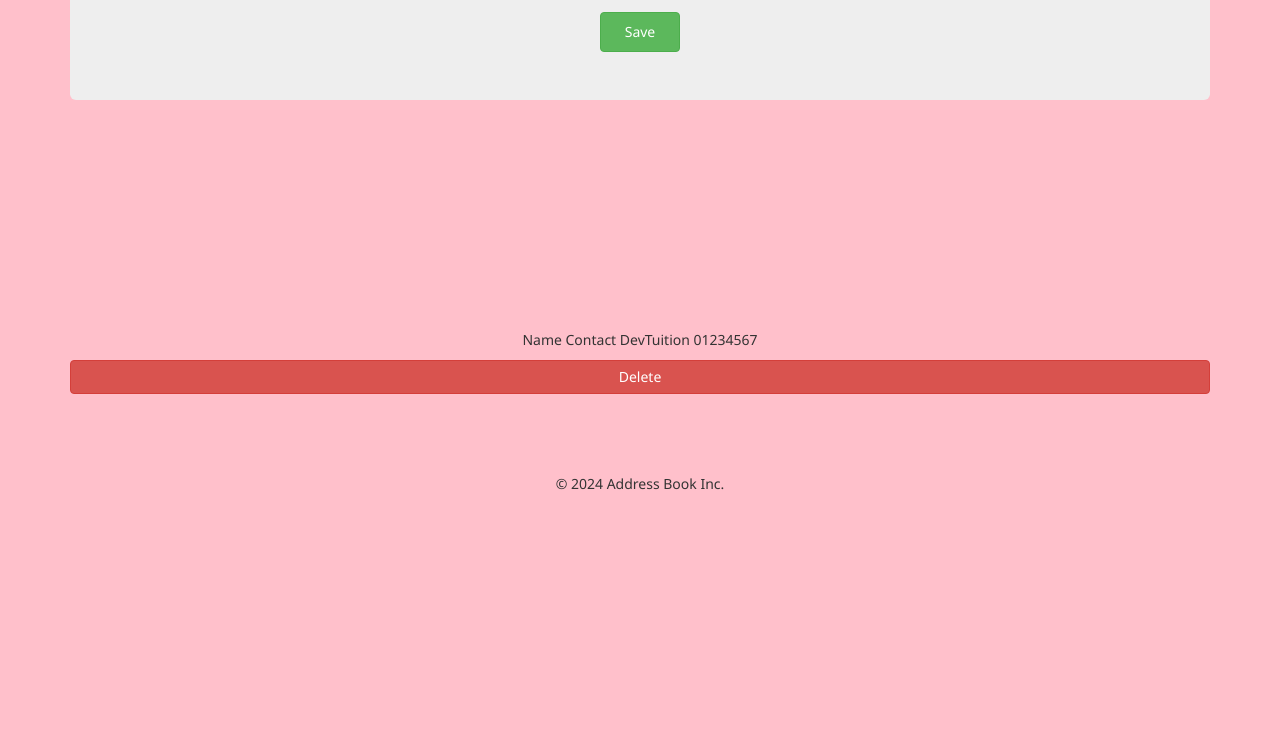
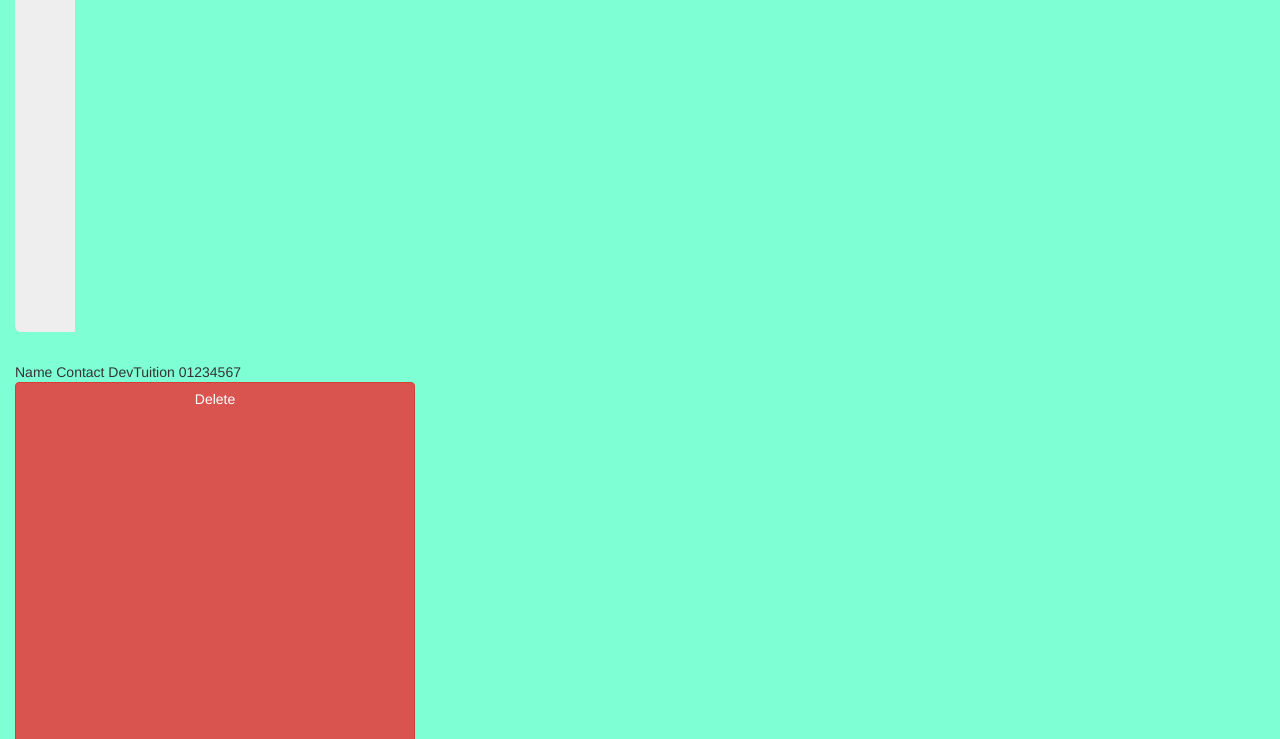
Before and after one commit to FLORE-PROG/Learning_Js__Flore, a plain HTML site: page Address Book/index.html in a window 1280 px wide. Shown: the part 668-1407 px from the top of the page. Before the commit the page ends 1212 px from the top, so only its background shows below. Drawn offline with nearby package versions, Linux system fonts and the light colour scheme; files that its build step writes are made by us from their sources.

Commit message:
blog system

```diff
--- /dev/null
+++ b/blog system/style.css
@@ -0,0 +1,9 @@
+* {
+    background-color: aquamarine;
+    height: 500px;
+    width: 300px;
+    border-image-outset: 0cm;
+    width: 400px;
+    border-radius: 10px;
+
+}
```
Also changed, not shown: blog system/index.html (+2 -1 lines), 1 other file.
